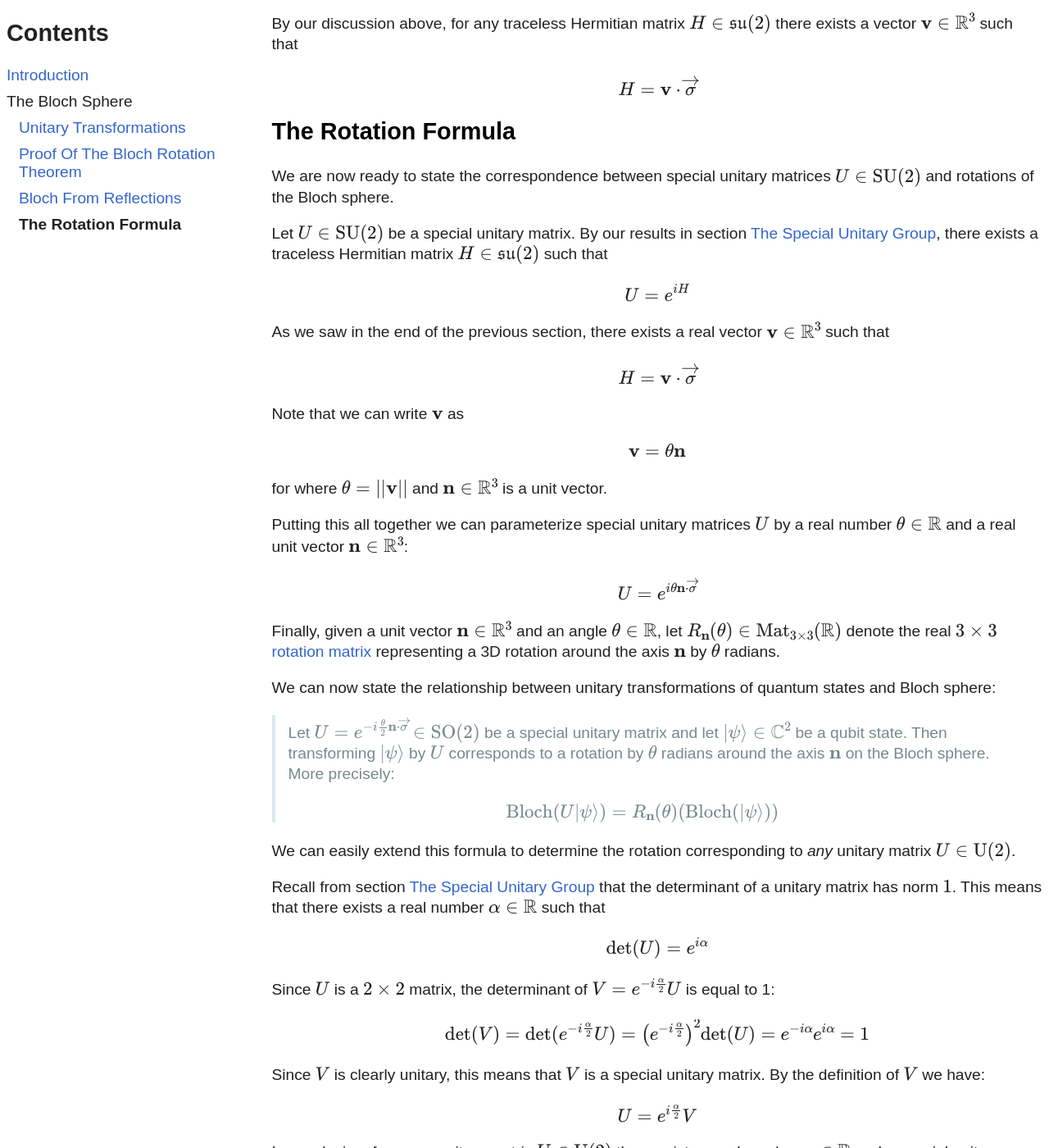
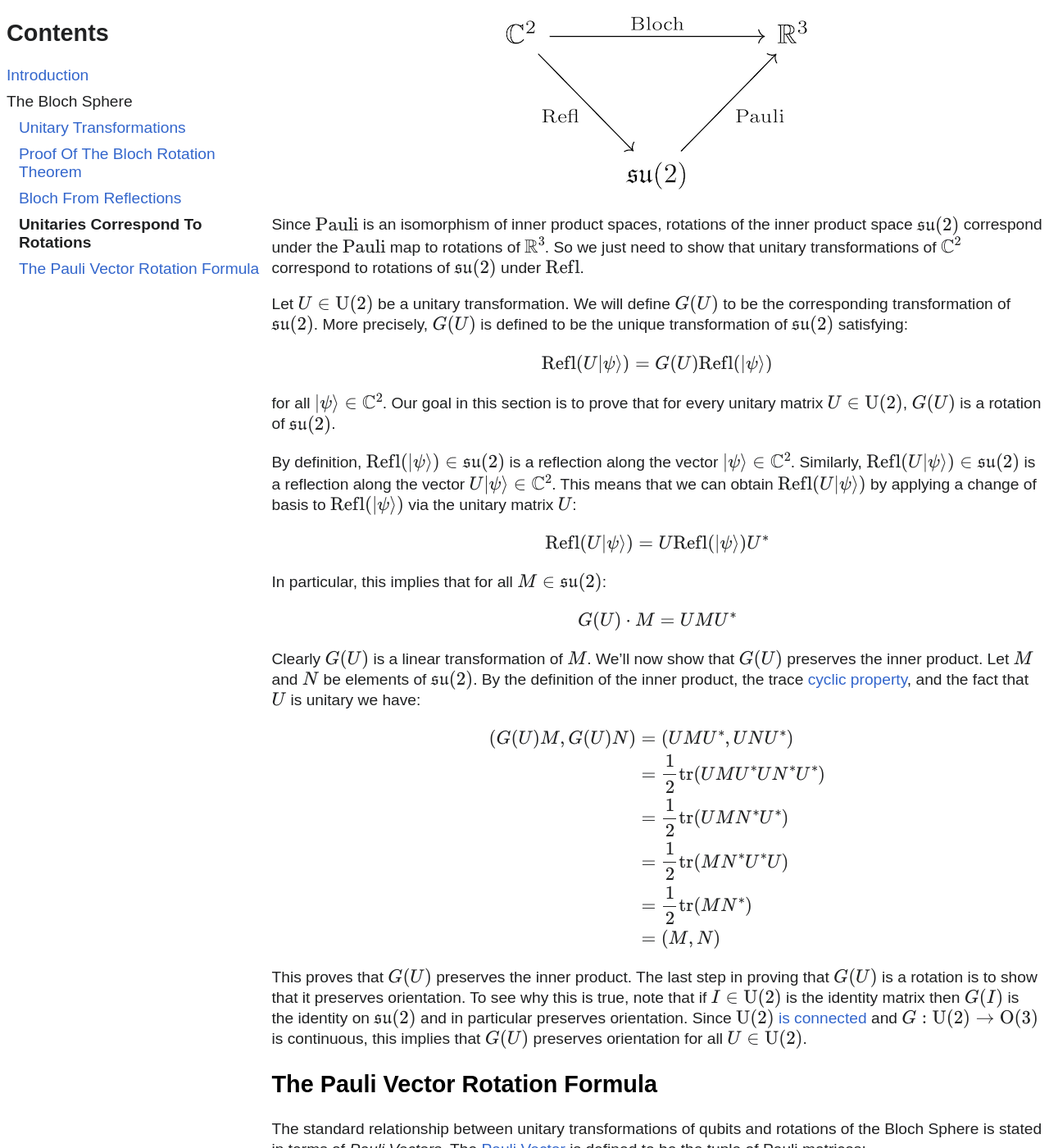
Before and after one commit to lowdanie/lowdanie.github.io, a Jekyll site: the page built from _posts/2024-10-21-bloch-sphere.md, in a window 1280 px wide and 1400 px high, scrolled down 12446 px. Shown: the whole window at 82% size. Built offline with Jekyll 4.4.1, drawn with Linux system fonts in a browser that asks for light colours; comment, search, counter and statistics services are not loaded; some of the changed text lies outside the part shown.

Commit message:
first draft

```diff
--- a/_posts/2024-10-21-bloch-sphere.md
+++ b/_posts/2024-10-21-bloch-sphere.md
@@ -716,10 +716,89 @@ $$
 which by definition is equal to $\mathrm{Bloch}(|\phi\rangle)$. This concludes
 the proof of claim [Bloch From Reflections](#clm:bloch-from-reflections).
 
-Now let's see what happnes
+## Unitaries Correspond To Rotations
 
-The [Pauli Vector](https://en.wikipedia.org/wiki/Pauli_matrices#Pauli_vectors)
-is defined to be the tuple:
+In this section we will prove that unitary transformations $U\in\mathrm{U}(2)$
+on $\mathbb{C}^2$ correspond to rotations of the Bloch sphere in $\mathbb{R}^3$.
+To be precise, we define a _rotation_ of $\mathbb{R}^3$ to be a linear
+transformation that preserves the inner product and orientation. The group of
+linear transformations with this form is called the
+[Special Orthogonal Group](https://en.wikipedia.org/wiki/3D_rotation_group).
+
+By claim [Bloch From Reflections](#clm:bloch-from-reflections) in the previous
+section, the Bloch projection can be decomposed into the composition of the
+reflection map $\mathrm{Refl}$ and the Pauli basis map:
+
+{: .center-image}
+![Bloch Factorization](/assets/bloch_sphere/bloch_factorization.png)
+
+Since $\mathrm{Pauli}$ is an isomorphism of inner product spaces, rotations of
+the inner product space $\mathfrak{su}(2)$ correspond under the $\mathrm{Pauli}$
+map to rotations of $\mathbb{R}^3$. So we just need to show that unitary
+transformations of $\mathbb{C}^2$ correspond to rotations of $\mathfrak{su}(2)$
+under $\mathrm{Refl}$.
+
+Let $U\in\mathrm{U}(2)$ be a unitary transformation. We will define $G(U)$ to be
+the corresponding transformation of $\mathfrak{su}(2)$. More precisely, $G(U)$
+is defined to be the unique transformation of $\mathfrak{su}(2)$ satisfying:
+
+$$
+\mathrm{Refl}(U|\psi\rangle) = G(U)\mathrm{Refl}(|\psi\rangle)
+$$
+
+for all $|\psi\rangle\in\mathbb{C}^2$. Our goal in this section is to prove that
+for every unitary matrix $U\in\mathrm{U}(2)$, $G(U)$ is a rotation of
+$\mathfrak{su}(2)$.
+
+By definition, $\mathrm{Refl}(\|\psi\rangle)\in\mathfrak{su}(2)$ is a reflection
+along the vector $\|\psi\rangle\in\mathbb{C}^2$. Similarly,
+$\mathrm{Refl}(U\|\psi\rangle)\in\mathfrak{su}(2)$ is a reflection along the
+vector $U\|\psi\rangle\in\mathbb{C}^2$. This means that we can obtain
+$\mathrm{Refl}(U\|\psi\rangle)$ by applying a change of basis to
+$\mathrm{Refl}(\|\psi\rangle)$ via the unitary matrix $U$:
+
+$$
+\mathrm{Refl}(U|\psi\rangle) = U\mathrm{Refl}(|\psi\rangle)U^*
+$$
+
+In particular, this implies that for all $M\in\mathfrak{su}(2)$:
+
+$$
+G(U)\cdot M = UMU^*
+$$
+
+Clearly $G(U)$ is a linear transformation of $M$. We'll now show that $G(U)$
+preserves the inner product. Let $M$ and $N$ be elements of $\mathfrak{su}(2)$.
+By the definition of the inner product, the trace
+[cyclic property](<https://en.wikipedia.org/wiki/Trace_(linear_algebra)#Cyclic_property>),
+and the fact that $U$ is unitary we have:
+
+$$
+\begin{align*}
+(G(U)M, G(U)N) &= (UMU^*, UNU^*) \\
+&= \frac{1}{2}\mathrm{tr}(UMU^*UN^*U^*) \\
+&= \frac{1}{2}\mathrm{tr}(UMN^*U^*) \\
+&= \frac{1}{2}\mathrm{tr}(MN^*U^*U) \\
+&= \frac{1}{2}\mathrm{tr}(MN^*) \\
+&= (M, N)
+\end{align*}
+$$
+
+This proves that $G(U)$ preserves the inner product. The last step in proving
+that $G(U)$ is a rotation is to show that it preserves orientation. To see why
+this is true, note that if $I\in\mathrm{U}(2)$ is the identity matrix then
+$G(I)$ is the identity on $\mathfrak{su}(2)$ and in particular preserves
+orientation. Since $\mathrm{U}(2)$
+[is connected](https://en.wikipedia.org/wiki/Unitary_group#Topology) and
+$G: \mathrm{U}(2) \rightarrow \mathrm{O}(3)$ is continuous, this implies that
+$G(U)$ preserves orientation for all $U\in\mathrm{U}(2)$.
+
+## The Pauli Vector Rotation Formula
+
+The standard relationship between unitary transformations of qubits and
+rotations of the Bloch Sphere is stated in terms of _Pauli Vectors_. The
+[Pauli Vector](https://en.wikipedia.org/wiki/Pauli_matrices#Pauli_vectors) is
+defined to be the tuple of Pauli matrices:
 
 $$
 \overrightarrow{\sigma} = \left(X,Y,Z\right)
@@ -730,116 +809,150 @@ $\mathbf{v} = (x,y,z)\in\mathbb{R}^3$ and $\overrightarrow{\sigma}$ is defined
 to be:
 
 $$
-\mathbf{v} \cdot \overrightarrow{\sigma} = xX + yY + zZ
+\mathbf{v} \cdot \overrightarrow{\sigma} = xX + yY + zZ \in \mathfrak{su}(2)
 $$
 
-By our discussion above, for any traceless Hermitian matrix
-$H\in\mathfrak{su}(2)$ there exists a vector $\mathbf{v}\in\mathbb{R}^3$ such
-that
+Since $\mathbf{v} \cdot \overrightarrow{\sigma}$ is a traceless Hermitian
+matrix, the
+[matrix exponential](https://en.wikipedia.org/wiki/Matrix_exponential)
+$e^{i\mathbf{v} \cdot \overrightarrow{\sigma}}$ is unitary.
 
-$$
-H = \mathbf{v} \cdot \overrightarrow{\sigma}
-$$
+The connection to the Bloch Sphere comes from the following theorem:
 
-## The Rotation Formula
-
-We are now ready to state the correspondence between special unitary matrices
-$U\in\mathrm{SU}(2)$ and rotations of the Bloch sphere.
-
-Let $U\in\mathrm{SU}(2)$ be a special unitary matrix. By our results in section
-[The Special Unitary Group](#the-special-unitary-group), there exists a
-traceless Hermitian matrix $H\in\mathfrak{su}(2)$ such that
-
-$$
-U = e^{iH}
-$$
-
-As we saw in the end of the previous section, there exists a real vector
-$\mathbf{v} \in \mathbb{R}^3$ such that
-
-$$
-H = \mathbf{v} \cdot \overrightarrow{\sigma}
-$$
-
-Note that we can write $\mathbf{v}$ as
-
-$$
-\mathbf{v} = \theta \mathbf{n}
-$$
-
-for where $\theta = \|\|\mathbf{v}\|\|$ and $\mathbf{n}\in\mathbb{R}^3$ is a
-unit vector.
-
-Putting this all together we can parameterize special unitary matrices $U$ by a
-real number $\theta \in \mathbb{R}$ and a real unit vector
-$\mathbf{n} \in \mathbb{R}^3$:
-
-$$
-U = e^{i\theta\mathbf{n}\cdot\overrightarrow{\sigma}}
-$$
-
-Finally, given a unit vector $\mathbf{n}\in\mathbb{R}^3$ and an angle
-$\theta\in\mathbb{R}$, let
-$R_{\mathbf{n}}(\theta)\in\mathrm{Mat}_{3\times 3}(\mathbb{R})$ denote the real
-$3\times 3$
-[rotation matrix](https://en.wikipedia.org/wiki/3D_rotation_group#Axis_of_rotation)
-representing a 3D rotation around the axis $\mathbf{n}$ by $\theta$ radians.
-
-We can now state the relationship between unitary transformations of quantum
-states and Bloch sphere:
-
-> Let
-> $U = e^{-i\frac{\theta}{2}\mathbf{n}\cdot\overrightarrow{\sigma}} \in \mathrm{SO}(2)$
-> be a special unitary matrix and let $|\psi\rangle\in\mathbb{C}^2$ be a qubit
-> state. Then transforming $|\psi\rangle$ by $U$ corresponds to a rotation by
-> $\theta$ radians around the axis $\mathbf{n}$ on the Bloch sphere. More
-> precisely:
+> **Theorem [Pauli Vector Rotation Formula].** Let $\theta\in\mathbb{R}$ be a
+> real number and $\mathbf{n}\in\mathbb{R}^3$ be a unit vector. Let $U$ be the
+> unitary matrix
+> $U = e^{-i\frac{\theta}{2}\mathbf{n}\cdot\overrightarrow{\sigma}} \in \mathrm{U}(2)$.
+> Then transforming qubit states by $U$ corresponds to a rotation by $\theta$
+> radians around the axis $\mathbf{n}$ on the Bloch sphere. More precisely, for
+> every qubit state $|\psi\rangle\in\mathbb{C}^2$:
 >
 > $$
 > \mathrm{Bloch}(U |\psi\rangle) = R_{\mathbf{n}}(\theta)(\mathrm{Bloch}(|\psi\rangle))
 > $$
 
-We can easily extend this formula to determine the rotation corresponding to
-_any_ unitary matrix $U\in\mathrm{U}(2)$.
+We'll prove this theorem using the [Bloch Rotation](#thm:bloch-rotation) theorem
+and [Bloch From Rotations](#clm:bloch-from-reflections).
 
-Recall from section [The Special Unitary Group](#the-special-unitary-group) that
-the determinant of a unitary matrix has norm $1$. This means that there exists a
-real number $\alpha\in\mathbb{R}$ such that
+In order to apply the [Bloch Rotation](#thm:bloch-rotation) theorem to
+$U = e^{-i\frac{\theta}{2}\mathbf{n}\cdot\overrightarrow{\sigma}}$ we need to
+find the eigenvalues and eigenvectors of $U$. For this we'll use the following
+lemma:
+
+> **Lemma (Pauli Vector Norm).** Let $\mathbf{v}\in\mathbb{R}^3$ be a vector.
+> Then
+>
+> $$
+> \mathrm{det}(\mathbf{v}\cdot\overrightarrow{\sigma}) = -||\mathbf{v}||^2
+> $$
+
+_Proof._ We'll denote the coordinates of $\mathbf{v}$ by $\mathbf{v}=(x,y,z)$.
+Then by the definition of $\overrightarrow{\sigma}$:
 
 $$
-\mathrm{det}(U) = e^{i\alpha}
+\begin{align*}
+\mathbf{v}\cdot\overrightarrow{\sigma} &= xX + yY + zZ \\
+&= \left[\begin{matrix} z & x + yi \\ x - yi & -z \end{matrix}\right]
+\end{align*}
 $$
 
-Since $U$ is a $2\times 2$ matrix, the determinant of
-$V = e^{-i\frac{\alpha}{2}}U$ is equal to 1:
+And so
 
 $$
-\mathrm{det}(V) = \mathrm{det}(e^{-i\frac{\alpha}{2}}U) =
-\left(e^{-i\frac{\alpha}{2}}\right)^2\mathrm{det}(U) =
-e^{-i\alpha}e^{i\alpha} = 1
+\begin{align*}
+\mathrm{det}(\mathbf{v}\cdot\overrightarrow{\sigma}) &= -x^2 - y^2 - z^2 \\
+&= -||\mathbf{v}||^2
+\end{align*}
 $$
 
-Since $V$ is clearly unitary, this means that $V$ is a special unitary matrix.
-By the definition of $V$ we have:
+_q.e.d_
+
+To facilitate notation, we'll define
 
 $$
-U = e^{i\frac{\alpha}{2}}V
+M = \mathbf{n}\cdot\overrightarrow{\sigma}
 $$
 
-In conclusion, for every unitary matrix $U\in\mathrm{U}(2)$ there exists a real
-number $\alpha\in\mathbb{R}$ and a special unitary matrix $V\in\mathrm{SO}(2)$
-such that
+According to the lemma, if $||\mathbf{n}||=1$ then $\mathrm{det}(M)=-1$. Since
+$M=\mathbf{n}\cdot\overrightarrow{\sigma}$ is Hermitian with zero trace and
+determinant equal to $1$, this means that its eigenvalues $\lambda_1(M)$ and
+$\lambda_2(M)$ are real numbers satisfying:
 
 $$
-U = e^{i\alpha}V
+\begin{alignat}{3}
+\lambda_1(M) + \lambda_2(M) &= \mathrm{tr}(M) &&= 0 \\
+\lambda_1(M) \cdot \lambda_2(M) &= \mathrm{det}(M) &&= -1
+\end{alignat}
 $$
 
-Recall from section [Bloch Sphere](#the-bloch-sphere) that the Bloch projection
-is invariant under scalar multiplications of the qubit state. This means that
-the matrices $U$ and $V$ have the same effect on the Bloch sphere.
-
-As an example, let's use the formula to determine the effect of the Pauli matrix
+This means that one of the eiganvalues must be $1$ and the other is $-1$. We'll
+set $\lambda_1(M)=1$ and $\lambda_2(M)=-1$. This means that we can diagonalize
+$M$ as:
 
 $$
-X = \left[\begin{matrix}1 & 0 \\ 0 & -1 \end{matrix}\right]
+M = V Z V^*
 $$
+
+where the columns of $V$ are the eigenvectors of $M$. By
+[elementary properties](https://en.wikipedia.org/wiki/Matrix_exponential#Diagonalizable_case)
+of the matrix exponential, this implies that:
+
+$$
+\begin{align*}
+U &= e^{i\frac{\theta}{2}M}
+= e^{i\frac{\theta}{2}VZV^*}
+= V e^{i\frac{\theta}{2}Z} V^* \\
+&= V\left[\begin{matrix} e^{i\frac{\theta}{2}} & 0 \\ 0 & -i\frac{\theta}{2}\end{matrix}\right]V^*
+\end{align*}
+$$
+
+This shows that the eigenvalues of $U$ are:
+
+$$
+\begin{align*}
+\lambda_1(U) &= e^{i\frac{\theta}{2}} \\
+\lambda_2(U) &= e^{-i\frac{\theta}{2}}
+\end{align*}
+$$
+
+and that the eigenvectors of $U$ are equal to the eigenvectors of $M$.
+
+We can now apply theorem [Bloch Rotation](#thm:bloch-rotation) to $U$. We just
+saw that the first eigenvector of $U$, $|\psi_1\rangle$ is equal to the first
+eigenvector of $M$. Since the eigenvectors of $M$ are $\lambda_1(M)=1$ and
+$\lambda_2(M)=-1$, $M$ is a reflection matrix and
+
+$$
+\mathrm{Refl}(|\psi_1\rangle) = M
+$$
+
+By [Bloch From Rotations](#clm:bloch-from-reflections):
+
+$$
+\mathrm{Bloch}(|\psi_1\rangle) = \mathrm{Pauli}(\mathrm{Refl}(|\psi_1\rangle))
+= \mathrm{Pauli}(M)
+$$
+
+But since by definition $M = \mathbf{n} \cdot \overrightarrow{\sigma}$ we have:
+
+$$
+\mathrm{Pauli}(M) = \mathbf{n}
+$$
+
+Together we've shown that
+
+$$
+\mathrm{Bloch}(|\psi_1\rangle) = \mathbf{n}
+$$
+
+By theorem [Bloch Rotation](#thm:bloch-rotation) this means that $U$ corresponds
+to a rotation of the Bloch Sphere around the axis $\mathbf{n}$.
+
+Furthermore, since
+
+$$
+\lambda_2(U) / \lambda_1(U) = e^{i\frac{\theta}}
+$$
+
+the theorem implies that $U$ corresponds to rotation by $\theta$ radians around
+$\mathbf{n}$.
```
